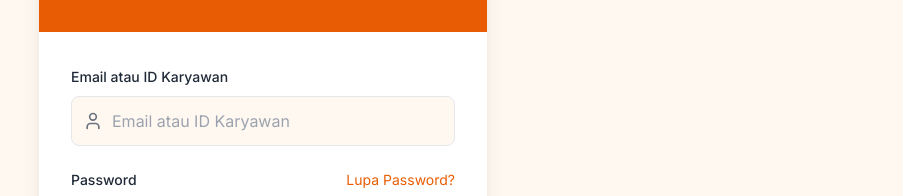
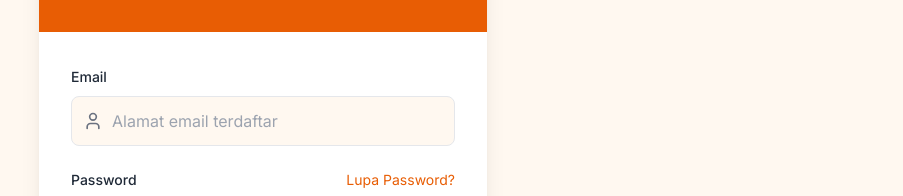
Before and after one commit to Stronghold-sys/RestoBook, a Next.js app: page /login in a window 1280 px wide. Shown: the part 223-419 px from the top of the page, without its empty margins (377-1280 px from the left). Built offline with nearby package versions, Linux system fonts and the light colour scheme; no server answers; the database is empty.

Commit message:
style: simplify login input label and placeholder to Email only, while keeping employee ID login support

```diff
--- a/src/app/login/page.tsx
+++ b/src/app/login/page.tsx
@@ -394,7 +394,7 @@ export default function LoginPage() {
   const handleLogin = async (e: React.FormEvent) => {
     e.preventDefault();
 
-    if (!identifier) return toast.error("Email atau ID Karyawan tidak boleh kosong");
+    if (!identifier) return toast.error("Email tidak boleh kosong");
     if (!password) return toast.error("Password tidak boleh kosong");
 
     setLoading(true);
@@ -423,7 +423,7 @@ export default function LoginPage() {
       });
 
       if (error) {
-        toast.error(error.message === "Invalid login credentials" ? "Email/ID atau password salah" : error.message);
+        toast.error(error.message === "Invalid login credentials" ? "Email atau password salah" : error.message);
         setLoading(false);
         return;
       }
@@ -605,7 +605,7 @@ export default function LoginPage() {
 
         <form onSubmit={handleLogin} className="p-8 space-y-6">
           <div className="space-y-2">
-            <label className="text-sm font-medium text-text-light dark:text-text-dark">Email atau ID Karyawan</label>
+            <label className="text-sm font-medium text-text-light dark:text-text-dark">Email</label>
             <div className="relative">
               <div className="absolute inset-y-0 left-0 pl-3 flex items-center pointer-events-none">
                 <User className="h-5 w-5 text-muted" />
@@ -615,7 +615,7 @@ export default function LoginPage() {
                 value={identifier}
                 onChange={(e) => setIdentifier(e.target.value)}
                 className="w-full pl-10 pr-4 py-3 bg-background-light dark:bg-background-dark border border-border-light dark:border-border-dark rounded-lg focus:ring-2 focus:ring-primary focus:border-transparent outline-none transition-all text-text-light dark:text-text-dark"
-                placeholder="Email atau ID Karyawan"
+                placeholder="Alamat email terdaftar"
               />
             </div>
           </div>
```
